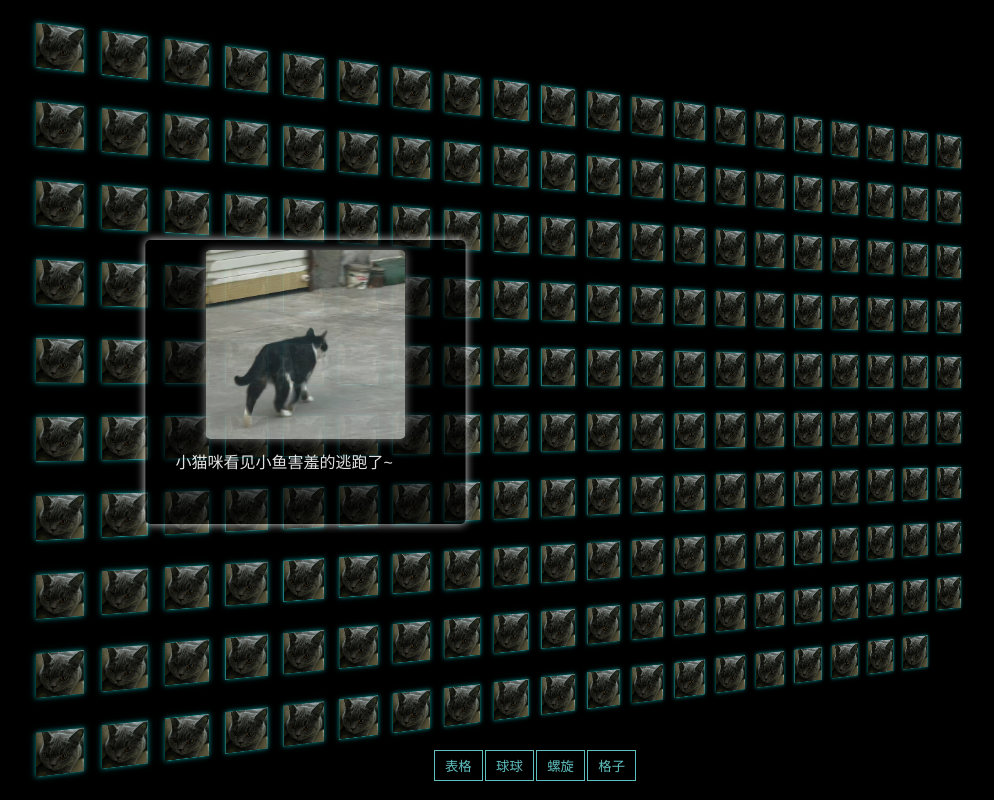
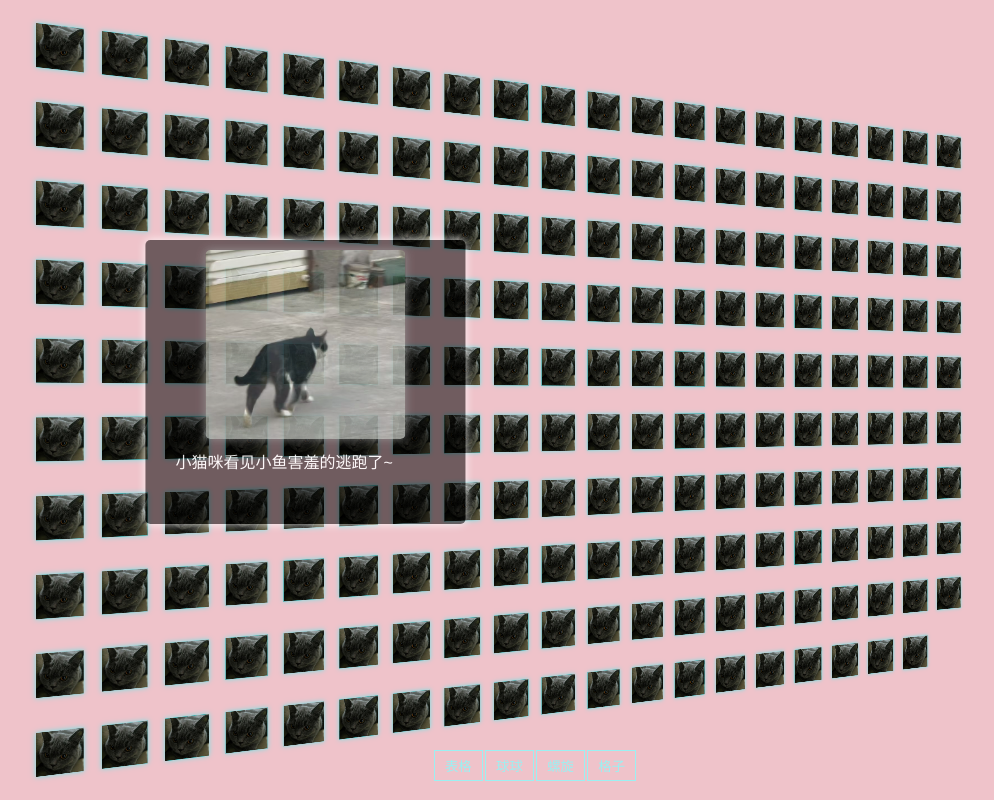
Before and after one commit to jessicameilin5927/cat.io, a plain HTML site: page index.html in a window 1280 px wide. Shown: the whole page, without its empty margins (105-1099 px from the left). Drawn offline with Linux system fonts and the light colour scheme; animation ran at ten frames a second.

Commit message:
Update index.html

```diff
--- a/index.html
+++ b/index.html
@@ -12,7 +12,7 @@
 		}
 
 		body {
-			background-color: #000000;
+			background-color: #EFC3CA;
 			margin: 0;
 			font-family: Helvetica, sans-serif;
 			;
```
